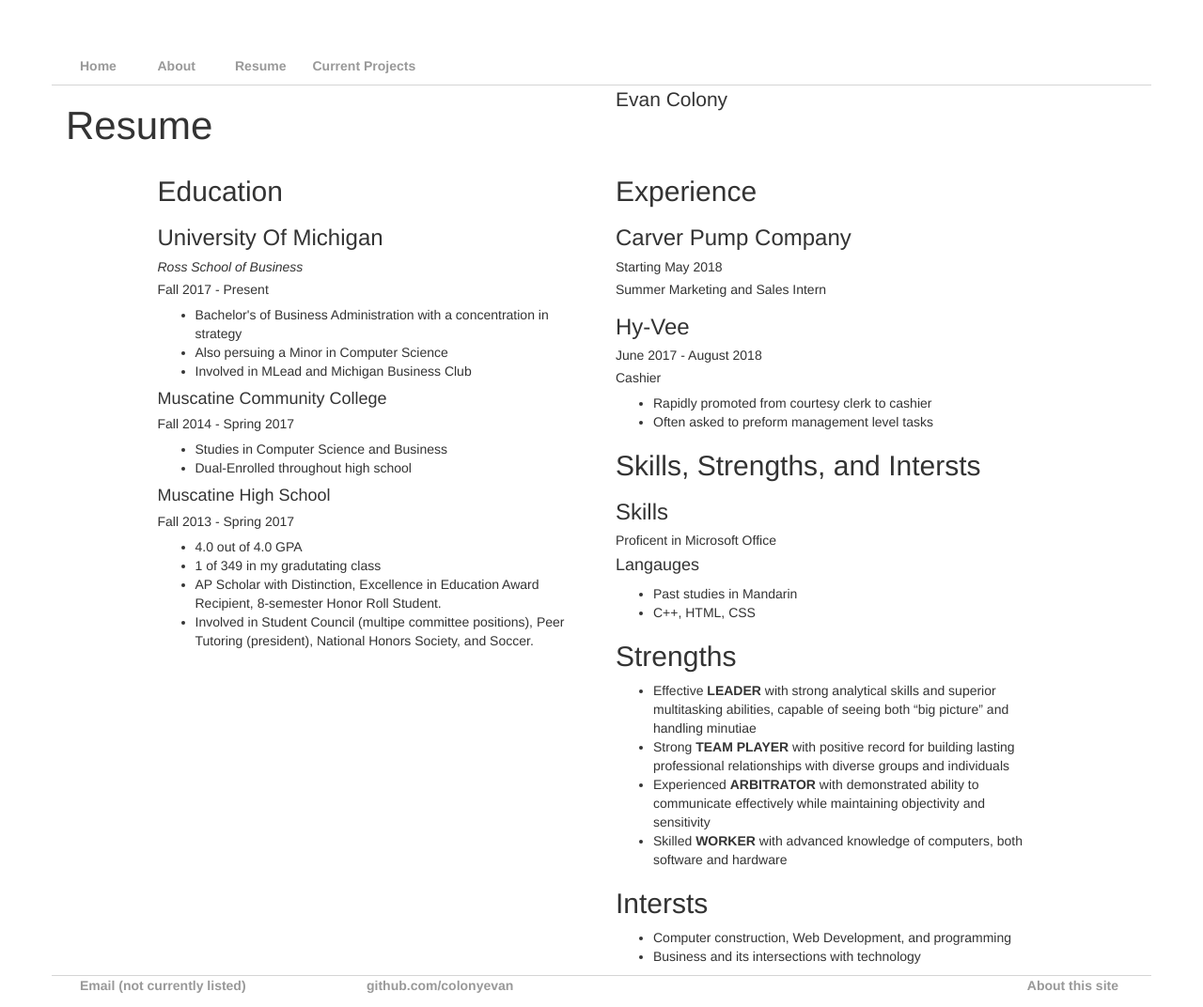
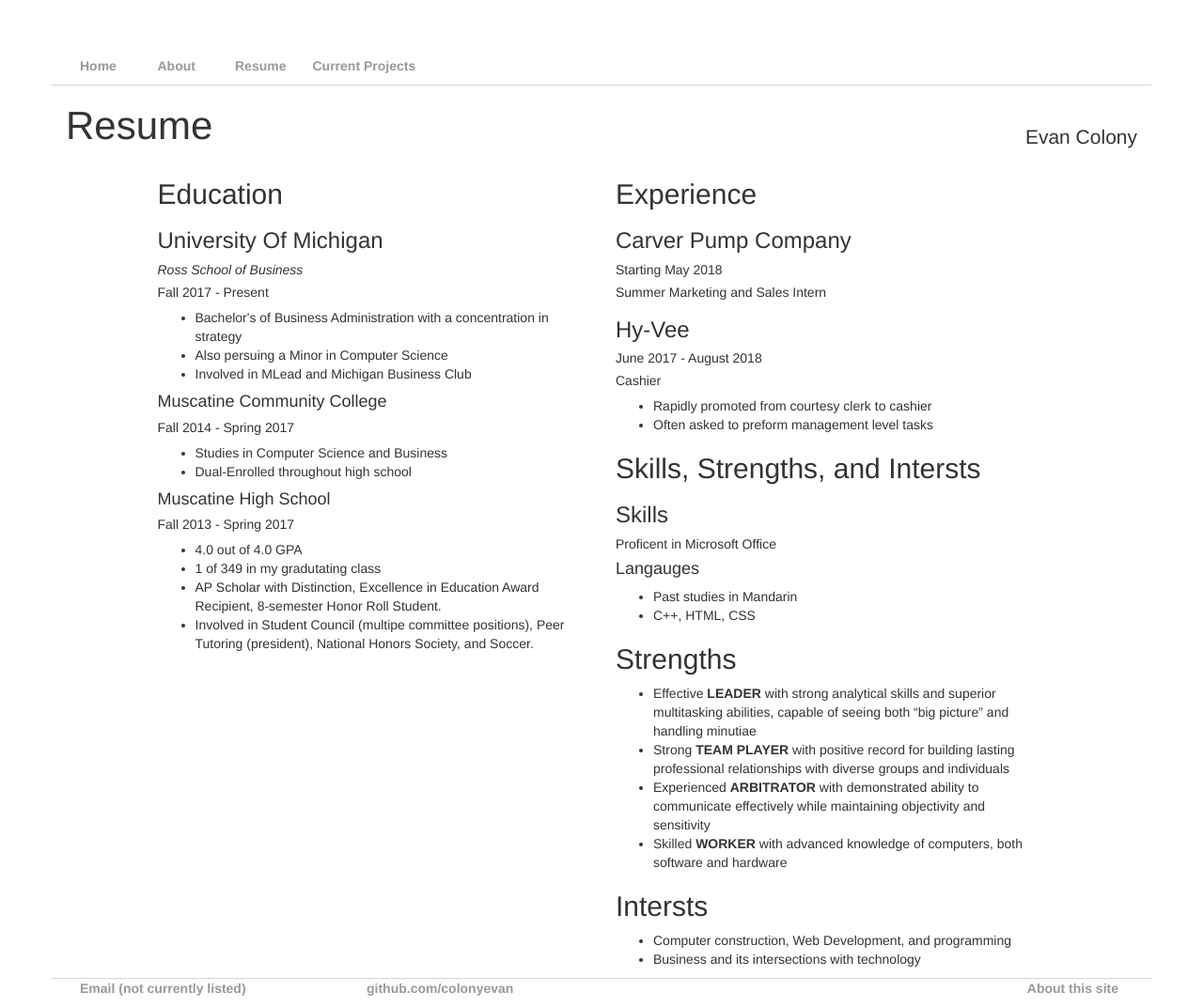
Before and after one commit to colonyevan/colonyevan.github.io, a Jekyll site: the page built from resume/index.html, in a window 1280 px wide. Shown: the whole page at 94% size. Built offline with Jekyll 4.4.1, drawn with Linux system fonts in a browser that asks for light colours.

Commit message:
Resume work

```diff
--- a/resume/index.html
+++ b/resume/index.html
@@ -4,7 +4,7 @@ title: My Resume
 ---
 <div class="row">
     <h1 class="col-sm-6">Resume</h1>
-    <p class="col-sm-6 pull-right head">Evan Colony</p>
+    <p class="col-sm-6 pull-right" id="head">Evan Colony</p>
 </div>
 <!-- /.row -->
 <div class="resume">
```
